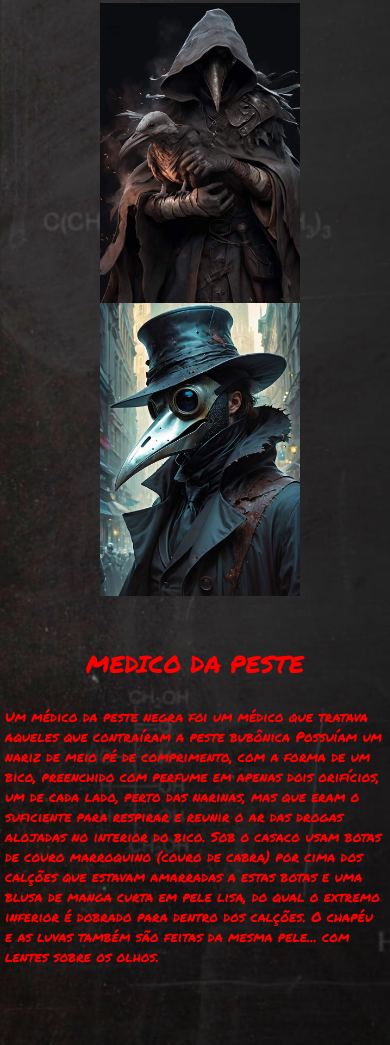
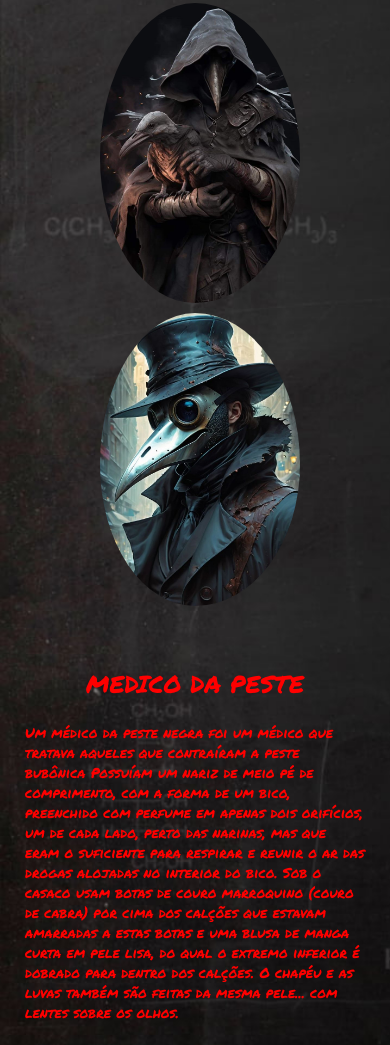
Before and after one commit to Barrrado/sitehalloween, a plain HTML site: page index.html in a window 390 px wide. Shown: the part 240-1285 px from the top of the page. Drawn offline with Linux system fonts and the light colour scheme.

Commit message:
Update folhadeestilos.css

```diff
--- a/folhadeestilos.css
+++ b/folhadeestilos.css
@@ -295,6 +295,12 @@ video {
   .conteiner {
     padding: 5px;
   }
+  .foto{
+    padding: 15px;
+  }
+  .Texto__p{
+    padding:20px
+  }
   p {
     width: auto;
     font-weight: 100;
@@ -304,6 +310,10 @@ video {
   }
   .img__conteinar {
     flex-direction: column;
+  }
+  section img {
+    border-radius: 100%;
+    padding-bottom: 10px;
   }
   .header-conteiner {
     flex-direction: column;
```
